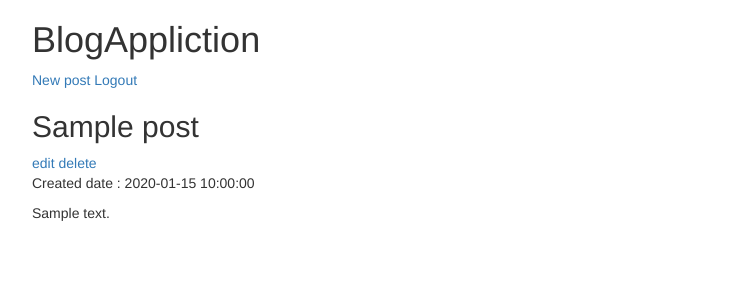
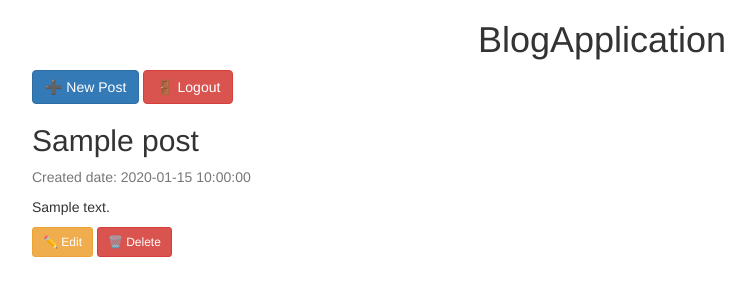
Before and after one commit to Prang752/WEB_flask, a Flask app: page / in a window 1280 px wide. Shown: the top 300 px of the page, without its empty margins (38-793 px from the left). Run offline with Flask 3, Linux system fonts and the light colour scheme; a user stored in the database is signed in; tables that the repository leaves empty hold one stand-in row (values such as "Sample post"); some libraries are stand-ins or nearby versions.

Commit message:
Change index page format

```diff
--- a/templates/index.html
+++ b/templates/index.html
@@ -1,19 +1,29 @@
 {% extends "bootstrap/base.html" %}
+
 {% block title %}TOP PAGE{% endblock %}
 
 {% block content %}
-<div class="container">
-    <h1>BlogAppliction</h1>
-    <a href="/create" role="button">New post</a>
-    <a href="/logout" role="button">Logout</a>
+<div class="container mt-4">
+    <h1 class="text-center mb-4">BlogApplication</h1>
+
+    <div class="d-flex justify-content-between mb-4">
+        <a href="/create" class="btn btn-primary">➕ New Post</a>
+        <a href="/logout" class="btn btn-danger">🚪 Logout</a>
+    </div>
+
     {% for post in posts %}
-    <article>
-        <h2>{{ post.title }}</h2>
-        <a href="/{{post.id}}/update" role="button">edit</a>
-        <a href="/{{post.id}}/delete" role="button">delete</a>
-        <p>Created date : {{ post.created_at.strftime('%Y-%m-%d %H:%M:%S') }}</p>
-        <p>{{ post.body }}</p>
-    </article>
+    <div class="card mb-4 shadow-lg">
+        <div class="card-body">
+            <h2 class="card-title">{{ post.title }}</h2>
+            <p class="text-muted">Created date: {{ post.created_at.strftime('%Y-%m-%d %H:%M:%S') }}</p>
+            <p class="card-text">{{ post.body }}</p>
+
+            <div class="d-flex justify-content-end">
+                <a href="/{{ post.id }}/update" class="btn btn-warning btn-sm me-2">✏️ Edit</a>
+                <a href="/{{ post.id }}/delete" class="btn btn-danger btn-sm">🗑️ Delete</a>
+            </div>
+        </div>
+    </div>
     {% endfor %}
 </div>
 {% endblock %}
```
